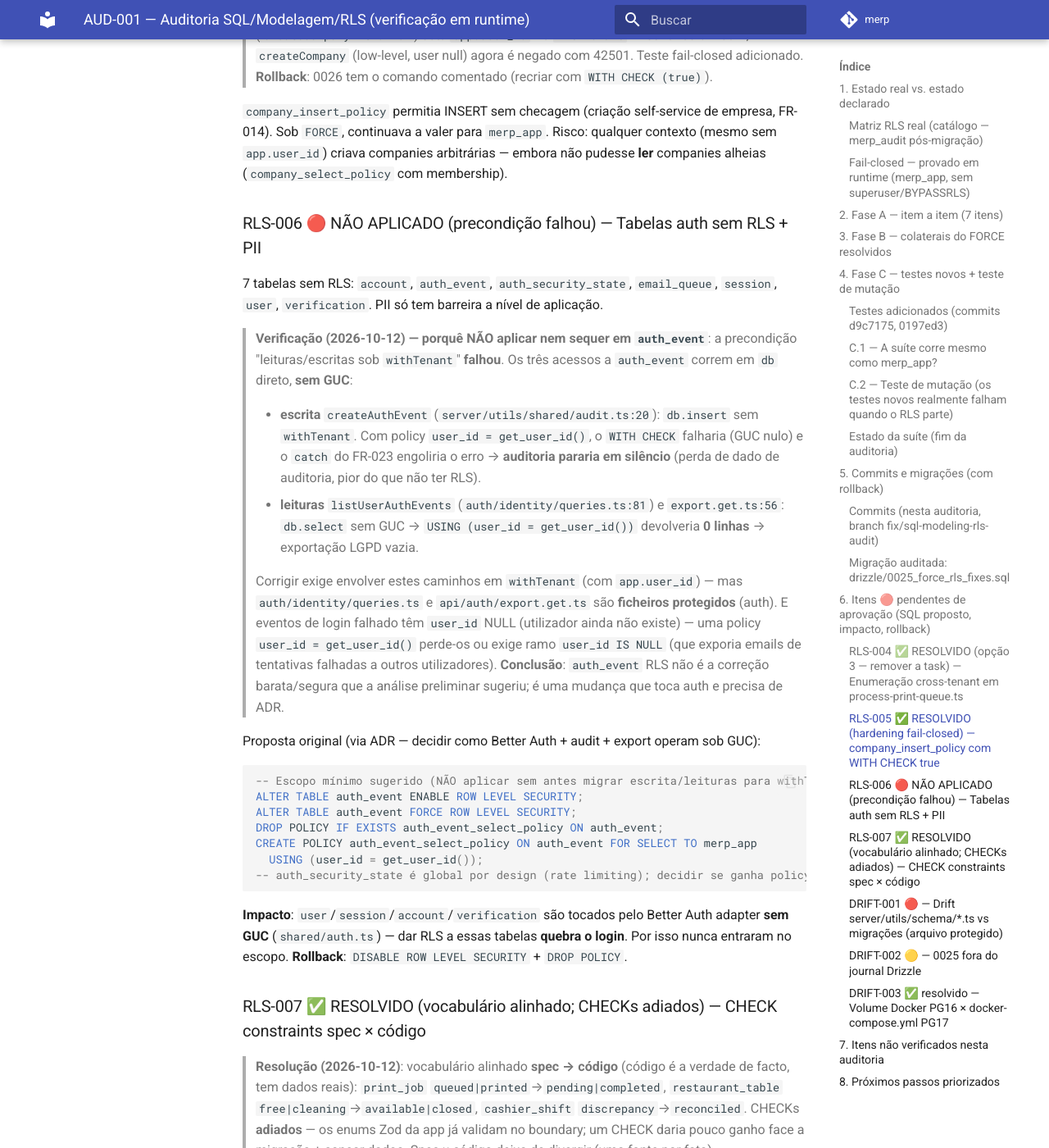
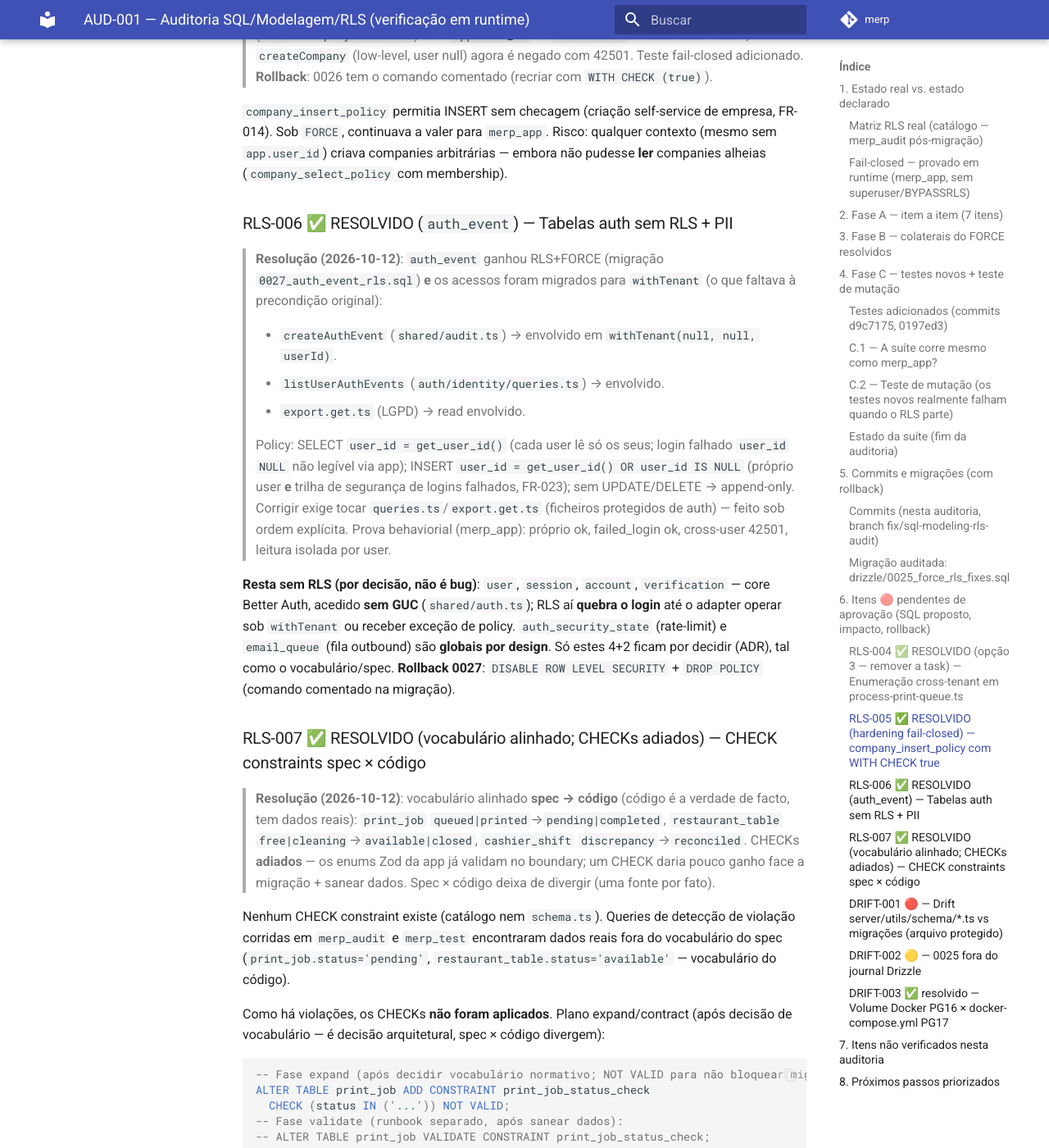
Before and after one commit to AndrewCrescencio/merp, an MkDocs documentation site: the page built from docs/audit/2026-10-12-auditoria-sql-modeling-rls.md, in a window 1280 px wide and 1400 px high, scrolled down 8695 px. Shown: the whole window at 82% size. Built offline with MkDocs 1.6.1 and Material for MkDocs 9.7.7, drawn with Linux system fonts in a browser that asks for light colours; comment, search, counter and statistics services are not loaded; some of the changed text lies outside the part shown.

Commit message:
fix(db): AUD-001 — RLS-006 (auth_event) resolvido; matriz live 17 RLS+FORCE
Semelhantes: none

````diff
--- a/docs/audit/2026-10-12-auditoria-sql-modeling-rls.md
+++ b/docs/audit/2026-10-12-auditoria-sql-modeling-rls.md
@@ -227,45 +227,28 @@ FR-014). Sob `FORCE`, continuava a valer para `merp_app`. Risco: qualquer contex
 `app.user_id`) criava companies arbitrárias — embora não pudesse **ler** companies alheias
 (`company_select_policy` com membership).
 
-### RLS-006 🔴 NÃO APLICADO (precondição falhou) — Tabelas auth sem RLS + PII
+### RLS-006 ✅ RESOLVIDO (`auth_event`) — Tabelas auth sem RLS + PII
 
-7 tabelas sem RLS: `account`, `auth_event`, `auth_security_state`, `email_queue`, `session`,
-`user`, `verification`. PII só tem barreira a nível de aplicação.
+> **Resolução (2026-10-12)**: `auth_event` ganhou RLS+FORCE (migração `0027_auth_event_rls.sql`)
+> **e** os acessos foram migrados para `withTenant` (o que faltava à precondição original):
+>
+> - `createAuthEvent` (`shared/audit.ts`) → envolvido em `withTenant(null, null, userId)`.
+> - `listUserAuthEvents` (`auth/identity/queries.ts`) → envolvido.
+> - `export.get.ts` (LGPD) → read envolvido.
+>
+> Policy: SELECT `user_id = get_user_id()` (cada user lê só os seus; login falhado `user_id
+NULL` não legível via app); INSERT `user_id = get_user_id() OR user_id IS NULL` (próprio user
+> **e** trilha de segurança de logins falhados, FR-023); sem UPDATE/DELETE → append-only.
+> Corrigir exige tocar `queries.ts`/`export.get.ts` (ficheiros protegidos de auth) — feito sob
+> ordem explícita. Prova behaviorial (merp_app): próprio ok, failed_login ok, cross-user 42501,
+> leitura isolada por user.
 
-> **Verificação (2026-10-12) — porquê NÃO aplicar nem sequer em `auth_event`**: a precondição
-> "leituras/escritas sob `withTenant`" **falhou**. Os três acessos a `auth_event` correm em
-> `db` direto, **sem GUC**:
->
-> - **escrita** `createAuthEvent` (`server/utils/shared/audit.ts:20`): `db.insert` sem
->   `withTenant`. Com policy `user_id = get_user_id()`, o `WITH CHECK` falharia (GUC nulo) e o
->   `catch` do FR-023 engoliria o erro → **auditoria pararia em silêncio** (perda de dado de
->   auditoria, pior do que não ter RLS).
-> - **leituras** `listUserAuthEvents` (`auth/identity/queries.ts:81`) e `export.get.ts:56`:
->   `db.select` sem GUC → `USING (user_id = get_user_id())` devolveria **0 linhas** → exportação
->   LGPD vazia.
->
-> Corrigir exige envolver estes caminhos em `withTenant` (com `app.user_id`) — mas
-> `auth/identity/queries.ts` e `api/auth/export.get.ts` são **ficheiros protegidos** (auth). E
-> eventos de login falhado têm `user_id` NULL (utilizador ainda não existe) — uma policy
-> `user_id = get_user_id()` perde-os ou exige ramo `user_id IS NULL` (que exporia emails de
-> tentativas falhadas a outros utilizadores). **Conclusão**: `auth_event` RLS não é a correção
-> barata/segura que a análise preliminar sugeriu; é uma mudança que toca auth e precisa de ADR.
-
-Proposta original (via ADR — decidir como Better Auth + audit + export operam sob GUC):
-
-```sql
--- Escopo mínimo sugerido (NÃO aplicar sem antes migrar escrita/leituras para withTenant):
-ALTER TABLE auth_event ENABLE ROW LEVEL SECURITY;
-ALTER TABLE auth_event FORCE ROW LEVEL SECURITY;
-DROP POLICY IF EXISTS auth_event_select_policy ON auth_event;
-CREATE POLICY auth_event_select_policy ON auth_event FOR SELECT TO merp_app
-  USING (user_id = get_user_id());
--- auth_security_state é global por design (rate limiting); decidir se ganha policy ou exceção documentada
-```
-
-**Impacto**: `user`/`session`/`account`/`verification` são tocados pelo Better Auth adapter
-**sem GUC** (`shared/auth.ts`) — dar RLS a essas tabelas **quebra o login**. Por isso nunca
-entraram no escopo. **Rollback**: `DISABLE ROW LEVEL SECURITY` + `DROP POLICY`.
+**Resta sem RLS (por decisão, não é bug)**: `user`, `session`, `account`, `verification` —
+core Better Auth, acedido **sem GUC** (`shared/auth.ts`); RLS aí **quebra o login** até o
+adapter operar sob `withTenant` ou receber exceção de policy. `auth_security_state`
+(rate-limit) e `email_queue` (fila outbound) são **globais por design**. Só estes 4+2 ficam
+por decidir (ADR), tal como o vocabulário/spec. **Rollback 0027**: `DISABLE ROW LEVEL
+SECURITY` + `DROP POLICY` (comando comentado na migração).
 
 ### RLS-007 ✅ RESOLVIDO (vocabulário alinhado; CHECKs adiados) — CHECK constraints spec × código
 
@@ -356,11 +339,10 @@ A causa era o volume velho, não o compose.
    forward-only para os 5 drifts.
 4. ~~**DRIFT-003** (volume PG16 vs compose PG17)~~ — **resolvido** (backup + volume novo PG17;
    ver §6).
-5. **RLS-006** (`auth_event` etc.): **não é a correção barata que a análise preliminar sugeriu** —
-   as leituras/escritas de `auth_event` correm em `db` sem GUC (`audit.ts`, `queries.ts`,
-   `export.get.ts`); aplicar RLS quebraria auditoria (silenciosamente) e exportação LGPD.
-   Exige ADR + migrar esses caminhos para `withTenant` (ficheiros protegidos de auth) e decidir
-   o caso `user_id IS NULL` (logins falhados). Não aplicar sem isso.
+5. ~~**RLS-006** (`auth_event`)~~ — **resolvido**: RLS+FORCE (0027) + acessos migrados para
+   `withTenant` (`audit.ts`, `queries.ts`, `export.get.ts`). **Resta** (ADR, por decidir):
+   core Better Auth `user`/`session`/`account`/`verification` (sem GUC → RLS quebra login) e
+   os globais `auth_security_state`/`email_queue`.
 6. ~~**RLS-005** (`company_insert WITH CHECK true`)~~ — **resolvido**: `WITH CHECK
 (get_user_id() IS NOT NULL)` (0026), fail-closed, mantém self-service FR-014.
 7. **DRIFT-002**: incorporar `db:migrate:full` (não só `drizzle-kit migrate`) em runbook/CI.
@@ -373,7 +355,8 @@ A causa era o volume velho, não o compose.
     nova tabela tenant-scoped sem RLS+FORCE ou policy afrouxada quebra a suíte.
 
 > **Feito nesta sessão** (2026-10-12): RLS-004 (task print removida), RLS-005 (0026 +
-> teste fail-closed), RLS-007 (vocabulário alinhado), FSM `kitchen_ticket` (guarda de transição
->
-> - 422), guarda FORCE (`assertRlsForceApplied`) e comment-safety do transformador SQL.
->   Verdes: 55 ficheiros / 461 testes, `merp`/`merp_test` 16 RLS + 16 FORCE + 65 policies.
+> teste fail-closed), RLS-006 (`auth_event` 0027 + acessos em `withTenant`), RLS-007
+> (vocabulário alinhado), FSM `kitchen_ticket` (guarda de transição + 422), guarda FORCE
+> (`assertRlsForceApplied`) e comment-safety do transformador SQL.
+> Verdes: typecheck+lint; matriz live **17 RLS+FORCE** (16 tenant + `auth_event`) em
+> `merp`/`merp_test`, 0 fail-open, 0 SECURITY DEFINER; RLS-006 provado ao vivo (merp_app).
````
Also changed, not shown: README.md (+70 -2 lines).
